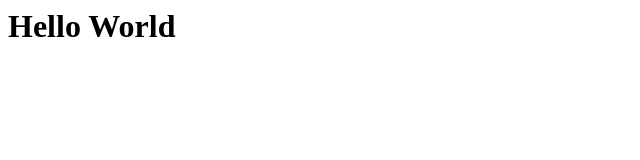
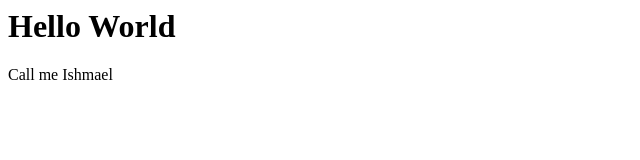
Before and after one commit to leonas666/website, a plain HTML site: page index.html in a window 1280 px wide. Shown: the full height of the page, 0-640 px from the left. Drawn offline with Linux system fonts and the light colour scheme.

Commit message:
add paragraph

```diff
--- a/index.html
+++ b/index.html
@@ -1 +1 @@
-<h1>Hello World</h1>
+<h1>Hello World</h1><p>Call me Ishmael</p>
```
